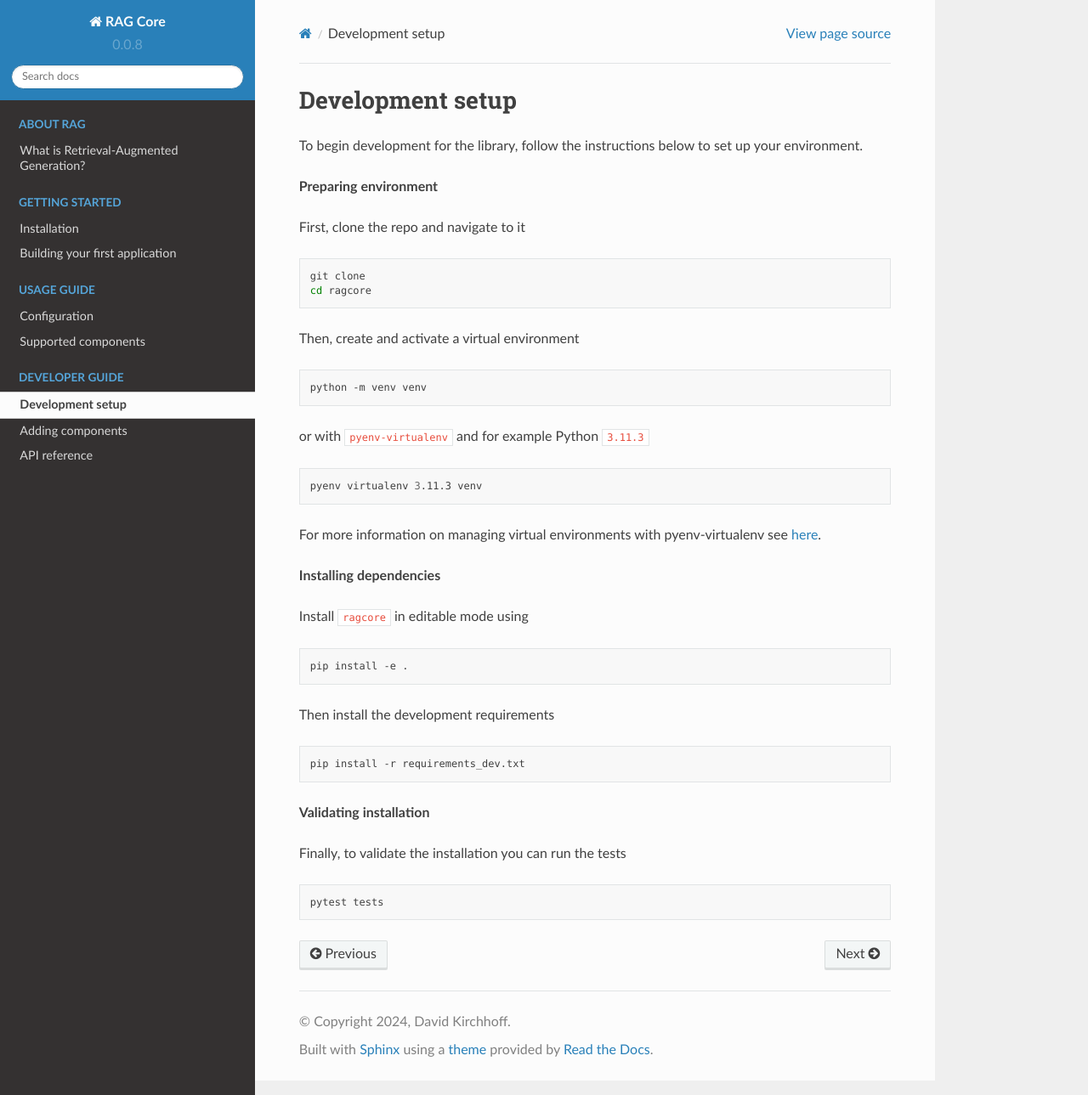
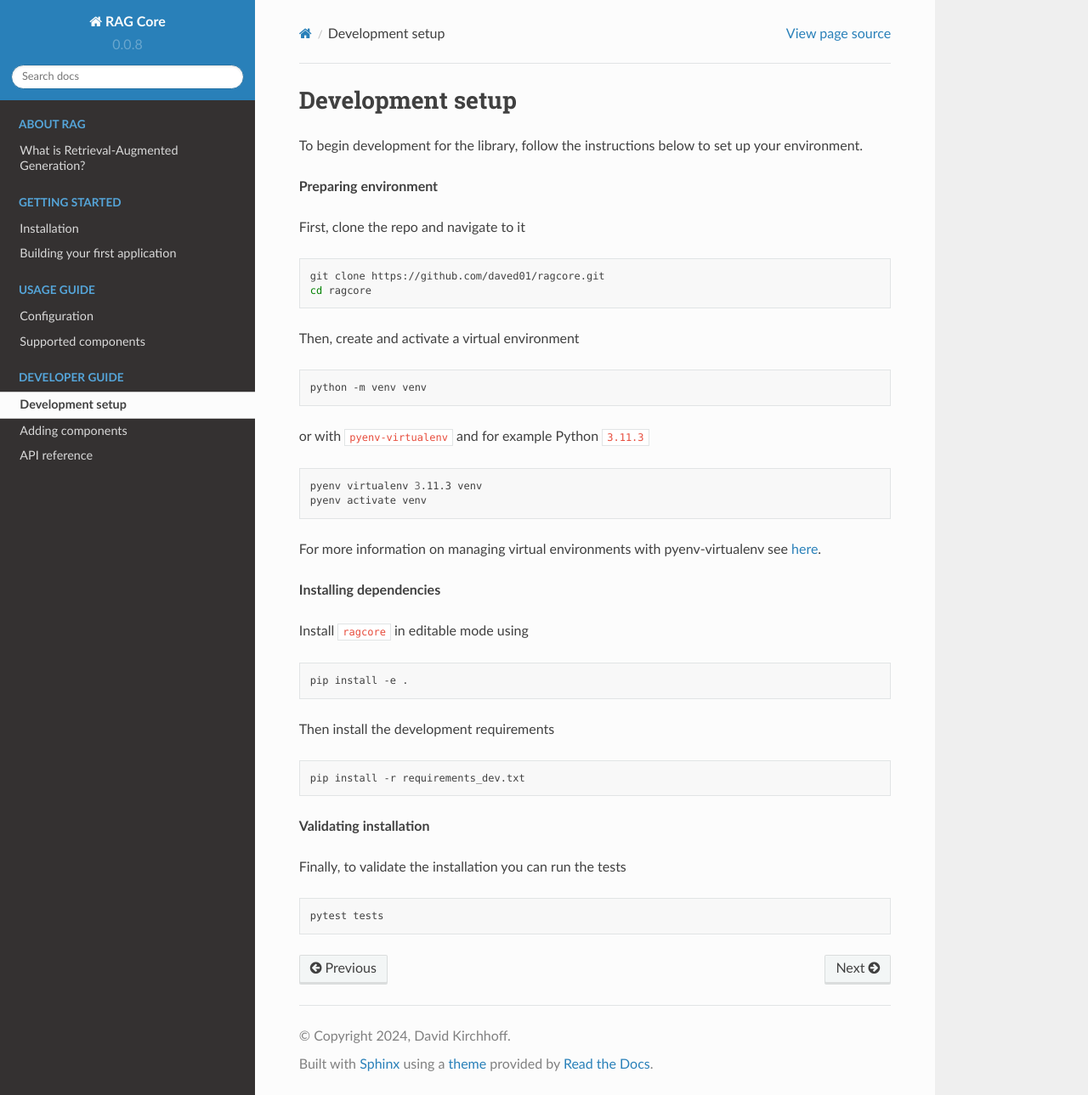
Before and after one commit to daved01/ragcore, a Sphinx documentation site: the page built from docs/source/contents/develop.rst, in a window 1280 px wide and 1289 px high. Shown: the whole window at 85% size. Built offline with Sphinx 7.4.7 and the Read the Docs theme 2.0.0, drawn with Linux system fonts in a browser that asks for light colours; some of the changed lines change nothing that is shown.

Commit message:
docs: fix code snippets in development section (#35)

```diff
--- a/docs/source/contents/develop.rst
+++ b/docs/source/contents/develop.rst
@@ -12,7 +12,7 @@ First, clone the repo and navigate to it
 
 .. code-block:: bash
 
-    git clone
+    git clone https://github.com/daved01/ragcore.git
     cd ragcore
 
 Then, create and activate a virtual environment
@@ -27,6 +27,7 @@ or with ``pyenv-virtualenv`` and for example Python ``3.11.3``
 .. code-block:: bash
 
     pyenv virtualenv 3.11.3 venv
+    pyenv activate venv
 
 For more information on managing virtual environments with pyenv-virtualenv see `here <https://www.neuralception.com/pyenvvirtualenv/>`_.
 
```
